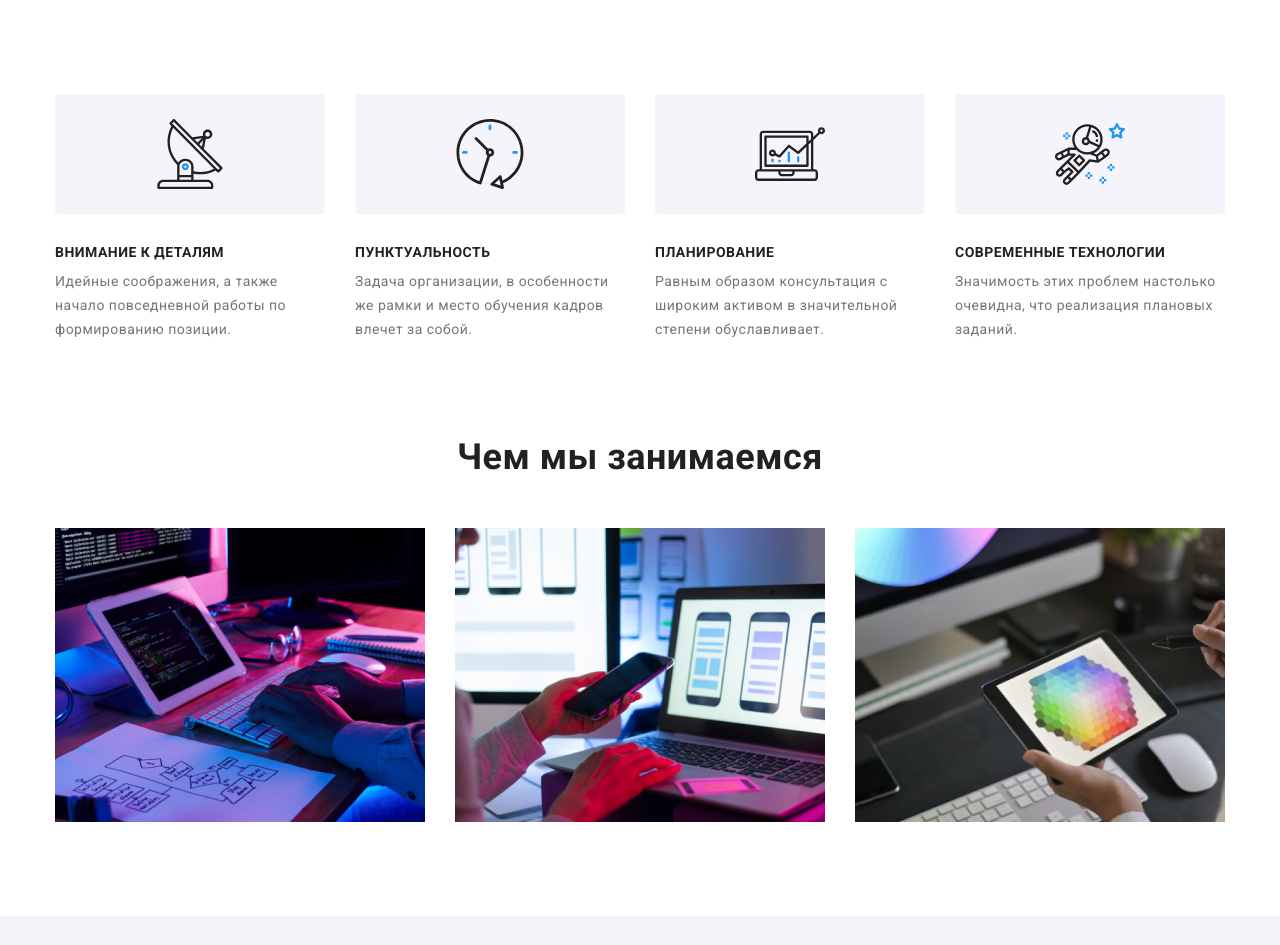
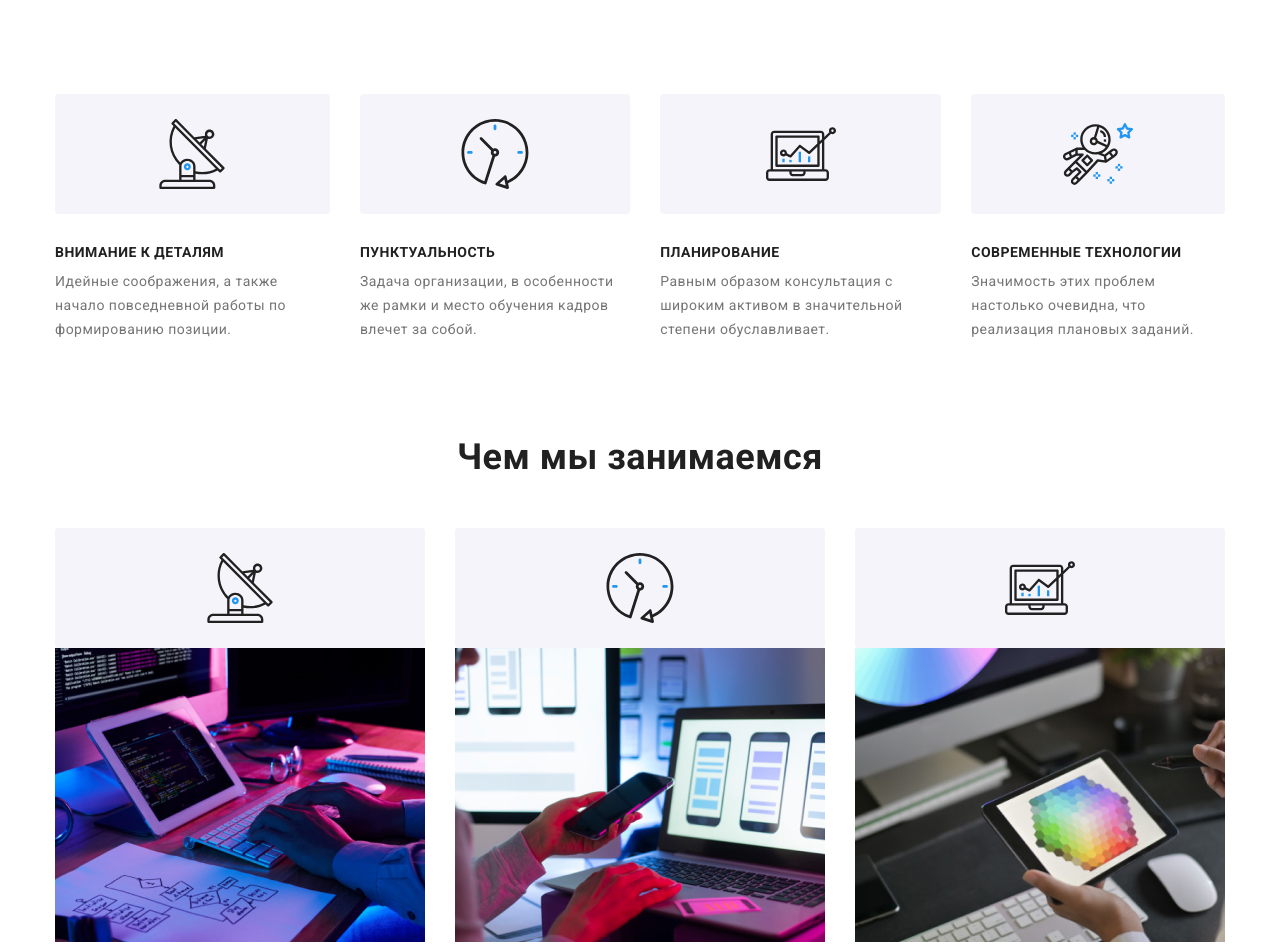
Before and after one commit to perlaert/goit-markup-hw-04, a plain HTML site: page index.html in a window 1280 px wide. Shown: the part 680-1625 px from the top of the page. Drawn offline with Linux system fonts and the light colour scheme.

Commit message:
Добавляет псведоэлементы в разделе Преимущества

```diff
--- a/css/studio.css
+++ b/css/studio.css
@@ -12,7 +12,7 @@ section {
     margin-right: auto;
 
     background-color: #c4c4c4;
-    background-image: linear-gradient(to right, rgba(47, 48, 58, 0.4), rgba(47, 48, 58, 0.4)), url(/images/hero-img.jpg);
+    background-image: linear-gradient(to right, rgba(47, 48, 58, 0.4), rgba(47, 48, 58, 0.4)), url(../images/hero-img.jpg);
     background-repeat: no-repeat;
     background-position: center;
     background-size: cover;
@@ -87,18 +87,40 @@ section.no-padding {
     margin-right: 30px;
 }
 
-.features img {
+/* .features img {
     padding: 25px 100px;
     border-radius: 4px;
     background-color: #f5f4fa;
+} */
+
+.flex-element::before {
+    display: block;
+    content: '';
+    height: 120px;
+    background-repeat: no-repeat;
+    background-position: center;
+    background-color: #f5f4fa;
+    border-radius: 4px;
 }
 
-.feature-desc {
-    padding-top: 30px;
+.flex-element:nth-child(1)::before {
+    background-image: url(../images/antenna.svg);
+}
+
+.flex-element:nth-child(2)::before {
+    background-image: url(../images/clock.svg);
+}
+
+.flex-element:nth-child(3)::before {
+    background-image: url(../images/diagram.svg);
+}
+
+.flex-element:nth-child(4)::before {
+    background-image: url(../images/astronaut.svg);
 }
 
 .features-title {
-    margin-top: 0;
+    margin-top: 30px;
     margin-bottom: 10px;
 
     font-weight: 700;
--- a/index.html
+++ b/index.html
@@ -40,32 +40,20 @@
                     <h2 hidden class="visually-hidden">Advantage</h2>
                     <ul class="features-list list">
                         <li class="flex-element">
-                            <img src="./images/antenna.svg" alt="Антена" />
-                            <div class="feature-desc">
                             <h3 class="features-title">Внимание к деталям</h3>
                             <p>Идейные соображения, а также начало повседневной работы по формированию позиции.</p>
-                            </div>
                         </li>
                         <li class="flex-element">
-                            <img src="./images/clock.svg" alt="Часы" />
-                            <div class="feature-desc">
                             <h3 class="features-title">Пунктуальность</h3>
                             <p>Задача организации, в особенности же рамки и место обучения кадров влечет за собой.</p>
-                            </div>
                         </li>
                         <li class="flex-element">
-                            <img src="./images/diagram.svg" alt="Диаграмма" />
-                            <div class="feature-desc">
                             <h3 class="features-title">Планирование</h3>
                             <p>Равным образом консультация с широким активом в значительной степени обуславливает.</p>
-                            </div>
                         </li>
                         <li class="flex-element">
-                            <img src="./images/astronaut.svg" alt="Астронавт" />
-                            <div class="feature-desc">
                             <h3 class="features-title">Современные технологии</h3>
                             <p>Значимость этих проблем настолько очевидна, что реализация плановых заданий.</p>
-                            </div>
                         </li>
                     </ul>
                 </div>
```
Lines whose indentation alone changed are shown as unchanged.
